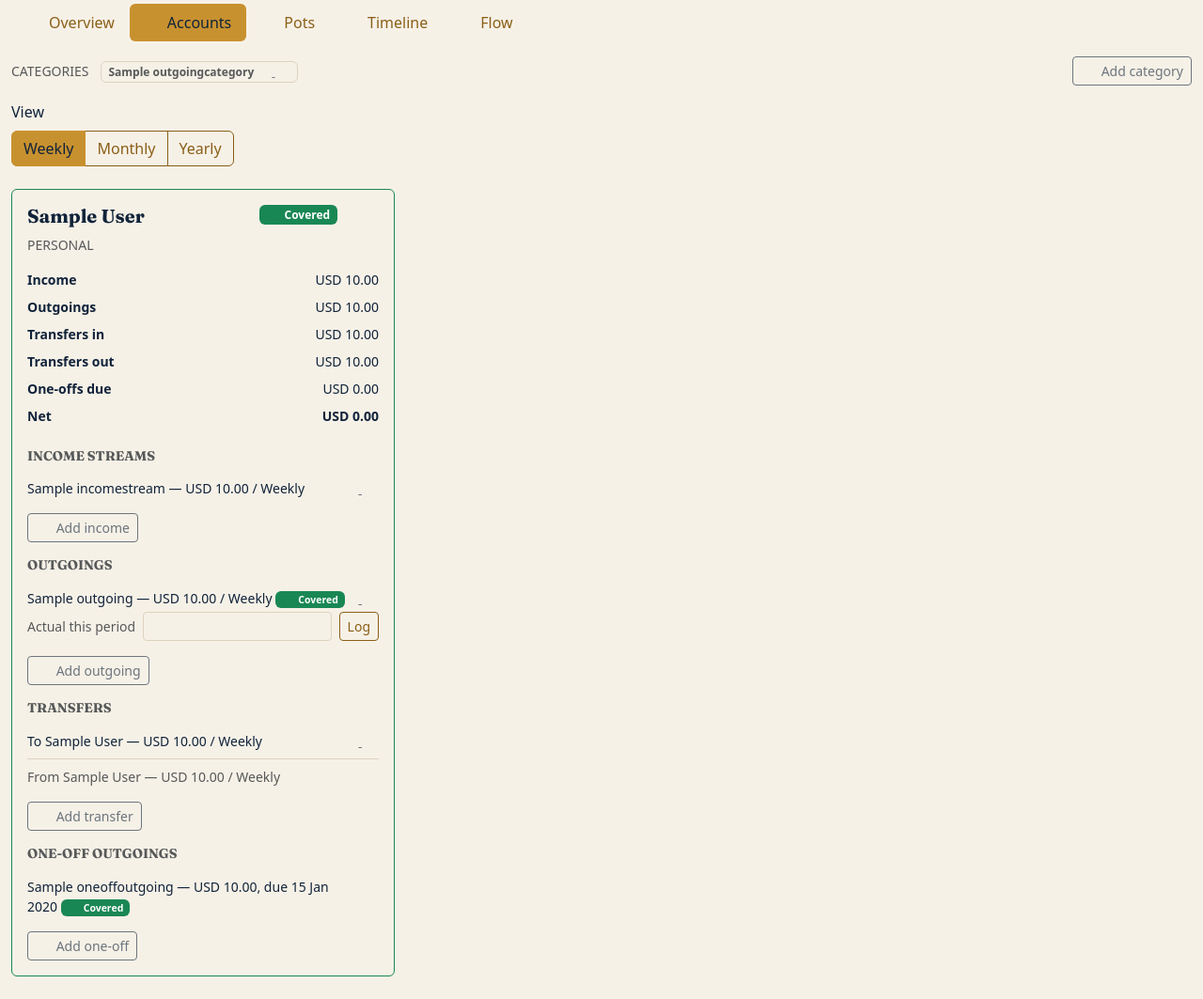
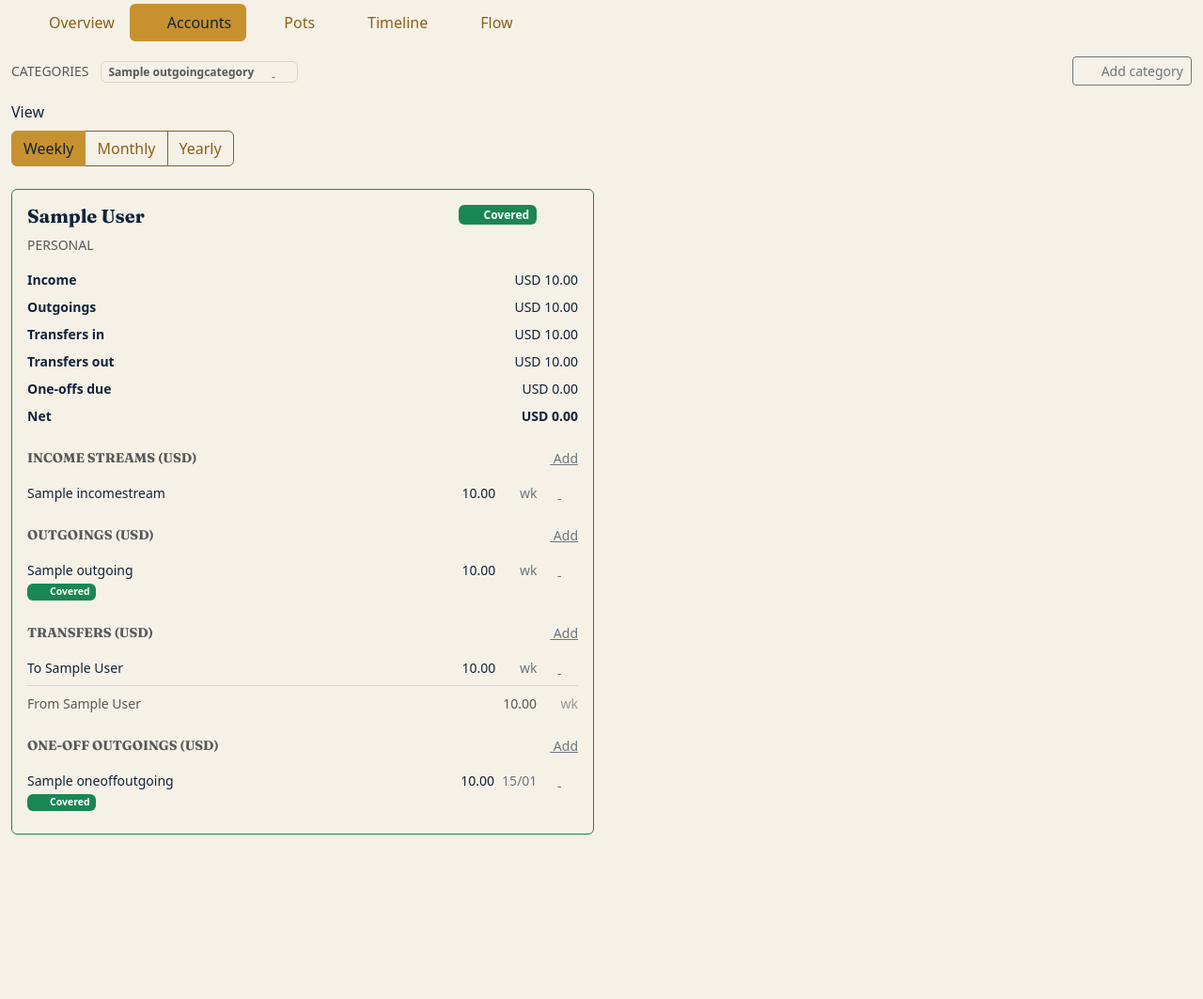
Before and after one commit to Jypear/quaterdeck, a Django app: page /budget/accounts/ in a window 1280 px wide. Shown: the part 136-1199 px from the top of the page at 94% size. After the commit the page ends 1024 px from the top, so only its background shows below. Run offline with Django 5.2, Linux system fonts and the light colour scheme; a user stored in the database is signed in; tables that the repository leaves empty hold one stand-in row (values such as "Sample post"); some libraries are stand-ins or nearby versions.

Commit message:
Remove per-outgoing variance logging; relayout Accounts page as masonry columns
  - Delete OutgoingVariance (model, migration, view/URL/form, API viewset/route, admin, variance_total in budget_summary) — the log-actual-spend feature added little value for
  recurring bills and only cluttered the Accounts page; PotEntry remains as the intended per-period logging mechanism.
  - Add FrequencyMixin.short_frequency (wk/mth/yr) for compact list rows.
  - Relayout _accounts.html: CSS multi-column grid (.account-grid) replaces the Bootstrap row/h-100 grid so a long account no longer stretches its neighbours; entry rows get aligned
  name/amount/frequency/action columns with tabular-nums, badges moved to their own line, and "Add" links moved inline into section headers.
  - Update _summary.html, docs/guide/budget.md, docs/guides/architecture.md, and CLAUDE.md to drop variance references; reword "adjusted surplus" copy to "after one-offs".
  - Update/trim budget/tests.py accordingly; fix a stray comment in tasks/views.py that referenced the removed view.

```diff
--- a/api/urls.py
+++ b/api/urls.py
@@ -8,7 +8,6 @@ from api.views import (
     NoteViewSet,
     OneOffOutgoingViewSet,
     OutgoingCategoryViewSet,
-    OutgoingVarianceViewSet,
     OutgoingViewSet,
     PotEntryViewSet,
     PotViewSet,
@@ -25,7 +24,6 @@ router.register("income-streams", IncomeStreamViewSet, basename="income-stream")
 router.register("transfers", TransferViewSet, basename="transfer")
 router.register("outgoing-categories", OutgoingCategoryViewSet, basename="outgoing-category")
 router.register("outgoings", OutgoingViewSet, basename="outgoing")
-router.register("outgoing-variances", OutgoingVarianceViewSet, basename="outgoing-variance")
 router.register("one-off-outgoings", OneOffOutgoingViewSet, basename="one-off-outgoing")
 router.register("pots", PotViewSet, basename="pot")
 router.register("pot-entries", PotEntryViewSet, basename="pot-entry")
--- a/budget/urls.py
+++ b/budget/urls.py
@@ -39,7 +39,6 @@ urlpatterns = [
     path("pot/<int:pk>/edit/", views.PotUpdateView.as_view(), name="pot_edit"),
     path("pot/<int:pk>/delete/", views.PotDeleteView.as_view(), name="pot_delete"),
     # Per-period logging
-    path("outgoing/<int:outgoing_id>/log-variance/", views.log_variance, name="log_variance"),
     path("pot/<int:pot_id>/log-entry/", views.log_pot_entry, name="log_pot_entry"),
     path("pot/<int:pot_id>/accept-contribution/", views.accept_pot_contribution, name="accept_pot_contribution"),
 ]
--- a/budget/views.py
+++ b/budget/views.py
@@ -20,7 +20,6 @@ from budget.forms import (
     OneOffOutgoingForm,
     OutgoingCategoryForm,
     OutgoingForm,
-    OutgoingVarianceForm,
     PotEntryForm,
     PotForm,
     TransferForm,
@@ -31,7 +30,6 @@ from budget.models import (
     OneOffOutgoing,
     Outgoing,
     OutgoingCategory,
-    OutgoingVariance,
     Pot,
     PotEntry,
     Transfer,
@@ -117,16 +115,13 @@ class BudgetOverviewView(TemplateView):
 
 
 def _accounts_context(mode: str, settings: Settings) -> dict[str, Any]:
-    """Context for the accounts page/partial, shared with `log_variance`'s HTMX re-render.
+    """Context for the accounts page/partial.
 
-    Each outgoing gets a `.variance` attribute (the current period's
-    OutgoingVariance, or None) set directly on the prefetched instance —
-    simpler than a template dict-lookup filter. Each pot-linked one-off or
-    outgoing gets `.pot_saved` / `.pot_covered` (total saved in the linked pot
-    vs. its amount, `None` when unlinked) so the accounts page can show a
-    covered/uncovered badge. Each yearly outgoing gets `.due_this_period` so
-    the page can flag a bill that's actually due now, regardless of its
-    `yearly_billing` mode.
+    Each pot-linked one-off or outgoing gets `.pot_saved` / `.pot_covered`
+    (total saved in the linked pot vs. its amount, `None` when unlinked) so
+    the accounts page can show a covered/uncovered badge. Each yearly
+    outgoing gets `.due_this_period` so the page can flag a bill that's
+    actually due now, regardless of its `yearly_billing` mode.
     """
     period = active_period(mode, settings.budget_start_day)
     accounts = Account.objects.filter(is_active=True).prefetch_related(
@@ -136,17 +131,12 @@ def _accounts_context(mode: str, settings: Settings) -> dict[str, Any]:
         "transfers_out",
         "one_off_outgoings",
     )
-    variances = {
-        v.outgoing_id: v
-        for v in OutgoingVariance.objects.filter(period_start__gte=period.start, period_start__lt=period.end)
-    }
     pot_saved = dict(PotEntry.objects.values_list("pot").annotate(total=Sum("actual_amount")))
     pot_for_outgoing = dict(Pot.objects.filter(linked_outgoing__isnull=False).values_list("linked_outgoing_id", "id"))
     accounts = list(accounts)
     transfer_amounts = resolve_transfer_amounts(accounts, mode, period)
     for account in accounts:
         for outgoing in account.outgoings.all():
-            outgoing.variance = variances.get(outgoing.id)
             pot_id = pot_for_outgoing.get(outgoing.id)
             outgoing.pot_covered = pot_saved.get(pot_id, ZERO) >= outgoing.amount if pot_id else None
             outgoing.pot_saved = pot_saved.get(pot_id, ZERO) if pot_id else None
@@ -618,30 +608,11 @@ class PotDeleteView(_BudgetDeleteView):
     success_url = reverse_lazy("budget:pots")
 
 
-# --- Feedback-loop logging: actual spend / actual saved ---------------------
+# --- Feedback-loop logging: actual saved -------------------------------------
 #
-# Both key on (thing, period_start=active period) via update_or_create, so
+# Keys on (pot, period_start=active period) via update_or_create, so
 # re-submitting for the same period overwrites — that's also the correction
 # path, no separate edit UI needed.
-
-
-@require_POST
-def log_variance(request: HttpRequest, outgoing_id: int) -> HttpResponse:
-    outgoing = get_object_or_404(Outgoing, pk=outgoing_id)
-    settings = Settings.get()
-    period = active_period(settings.budget_mode, settings.budget_start_day)
-
-    form = OutgoingVarianceForm(request.POST)
-    if form.is_valid():
-        OutgoingVariance.objects.update_or_create(
-            outgoing=outgoing,
-            period_start=period.start,
-            defaults={"actual_amount": form.cleaned_data["actual_amount"]},
-        )
-        messages.success(request, f"Logged actual spend for {outgoing.name}.")
-
-    mode = _requested_mode(request, settings)
-    return render(request, "budget/_accounts.html", _accounts_context(mode, settings))
 
 
 @require_POST
--- a/static/css/quaterdeck.css
+++ b/static/css/quaterdeck.css
@@ -549,3 +549,70 @@ a.card:hover,
     animation: none !important;
   }
 }
+
+/* Budget accounts — a CSS multi-column layout instead of a Bootstrap row, so
+   each account card sizes to its own content rather than being stretched to
+   match the tallest card in its row (the joint account, with a long outgoings
+   list, was inflating every neighbour). ponytail: columns fill top-to-bottom
+   per column rather than left-to-right, so reading order isn't strictly
+   left-to-right — fine here since each card is an independent account, not a
+   ranked list. */
+.account-grid {
+  columns: 1;
+  column-gap: 1rem;
+}
+
+@media (min-width: 768px) {
+  .account-grid {
+    columns: 2;
+  }
+}
+
+@media (min-width: 1400px) {
+  .account-grid {
+    columns: 3;
+  }
+}
+
+.account-grid > .card {
+  break-inside: avoid;
+  width: 100%;
+  margin-bottom: 1rem;
+}
+
+/* Dense entry rows (income streams, outgoings, transfers, one-offs) — a
+   fixed-ish column layout so amounts line up vertically instead of running
+   together in one sentence per row. Badges/extra detail drop to their own
+   line below (.entry-meta) so a long name can't shove the amount column. */
+.entry-name {
+  flex: 1 1 auto;
+  min-width: 0;
+  overflow-wrap: anywhere;
+}
+
+.entry-amount {
+  text-align: right;
+  white-space: nowrap;
+}
+
+.entry-freq {
+  min-width: 2.25rem;
+  text-align: right;
+  opacity: 0.6;
+  white-space: nowrap;
+}
+
+.entry-actions {
+  white-space: nowrap;
+}
+
+.entry-meta {
+  display: flex;
+  flex-wrap: wrap;
+  gap: 0.25rem;
+  margin-top: 0.25rem;
+}
+
+.tabular-nums {
+  font-variant-numeric: tabular-nums;
+}
--- a/tasks/views.py
+++ b/tasks/views.py
@@ -129,7 +129,7 @@ class TaskDeleteView(DeleteView):
 def toggle_done(request: HttpRequest, pk: int) -> HttpResponse:
     """Flip a task done<->todo and re-render the table partial.
 
-    Mirrors budget.views.log_variance's re-render-in-place pattern. The toggle
+    Mirrors budget.views.log_pot_entry's re-render-in-place pattern. The toggle
     form `hx-include`s the filter form, so `request.POST` carries whatever
     filters/sort were active — the re-rendered table keeps them applied.
     """
--- a/templates/budget/_accounts.html
+++ b/templates/budget/_accounts.html
@@ -1,8 +1,7 @@
 {% if account_summaries %}
-<div class="row g-3">
+<div class="account-grid">
   {% for row in account_summaries %}
-  <div class="col-12 col-md-6 col-xl-4">
-    <div class="card h-100 {% if row.covered %}border-success{% else %}border-danger{% endif %}">
+  <div class="card {% if row.covered %}border-success{% else %}border-danger{% endif %}">
     <div class="card-body">
       <div class="d-flex justify-content-between align-items-start mb-2">
         <h5 class="card-title mb-0">{{ row.account.name }}</h5>
@@ -17,7 +16,7 @@
         </div>
       </div>
       <p class="text-muted text-uppercase small mb-3">{{ row.account.get_account_type_display }}</p>
-        <dl class="row mb-3 small">
+      <dl class="row mb-3 small tabular-nums">
         <dt class="col-7">Income</dt><dd class="col-5 text-end">{{ currency }} {{ row.income|floatformat:2 }}</dd>
         <dt class="col-7">Outgoings</dt><dd class="col-5 text-end">{{ currency }} {{ row.outgoings|floatformat:2 }}</dd>
         <dt class="col-7">Transfers in</dt><dd class="col-5 text-end">{{ currency }} {{ row.transfers_in|floatformat:2 }}</dd>
@@ -26,32 +25,51 @@
         <dt class="col-7 fw-bold">Net</dt><dd class="col-5 text-end fw-bold">{{ currency }} {{ row.net|floatformat:2 }}</dd>
       </dl>
 
-        <h6 class="small text-uppercase text-muted mb-2">Income streams</h6>
+      <div class="d-flex justify-content-between align-items-center mb-2">
+        <h6 class="small text-uppercase text-muted mb-0">Income streams ({{ currency }})</h6>
+        <a href="{% url 'budget:income_add' %}?account={{ row.account.id }}" class="small link-secondary">{% include "_icon.html" with name="plus-lg" class="me-1" %}Add</a>
+      </div>
       {% if row.account.income_streams.all %}
-        <ul class="list-group list-group-flush small mb-2">
+      <ul class="list-group list-group-flush small mb-3">
         {% for income in row.account.income_streams.all %}
-          <li class="list-group-item d-flex justify-content-between align-items-center px-0">
-            <span>{{ income.name }} — {{ currency }} {{ income.amount|floatformat:2 }} / {{ income.get_frequency_display }}</span>
-            <span>
+        <li class="list-group-item px-0">
+          <div class="d-flex align-items-baseline gap-2">
+            <span class="entry-name">{{ income.name }}</span>
+            <span class="entry-amount tabular-nums">{{ income.amount|floatformat:2 }}</span>
+            <span class="entry-freq">{{ income.short_frequency }}</span>
+            <span class="entry-actions">
               <a href="{% url 'budget:income_edit' income.id %}" class="link-secondary" title="Edit">{% include "_icon.html" with name="pencil-square" label="Edit income" %}</a>
               <a href="{% url 'budget:income_delete' income.id %}" class="link-danger ms-1" title="Delete">{% include "_icon.html" with name="trash3" label="Delete income" %}</a>
             </span>
+          </div>
         </li>
         {% endfor %}
       </ul>
+      {% else %}
+      <p class="text-muted small mb-3">None yet.</p>
       {% endif %}
-        <a href="{% url 'budget:income_add' %}?account={{ row.account.id }}" class="btn btn-sm btn-outline-secondary mb-3">{% include "_icon.html" with name="plus-lg" class="me-1" %}Add income</a>
 
-        <h6 class="small text-uppercase text-muted mb-2">Outgoings</h6>
+      <div class="d-flex justify-content-between align-items-center mb-2">
+        <h6 class="small text-uppercase text-muted mb-0">Outgoings ({{ currency }})</h6>
+        <a href="{% url 'budget:outgoing_add' %}?account={{ row.account.id }}" class="small link-secondary">{% include "_icon.html" with name="plus-lg" class="me-1" %}Add</a>
+      </div>
       {% if row.account.outgoings.all %}
-        <ul class="list-group list-group-flush small mb-2">
+      <ul class="list-group list-group-flush small mb-3">
         {% for outgoing in row.account.outgoings.all %}
         <li class="list-group-item px-0 {% if outgoing.due_this_period %}list-group-item-warning{% endif %}">
-            <div class="d-flex justify-content-between align-items-center">
-              <span>
-                {{ outgoing.name }} — {{ currency }} {{ outgoing.amount|floatformat:2 }} / {{ outgoing.get_frequency_display }}
+          <div class="d-flex align-items-baseline gap-2">
+            <span class="entry-name">{{ outgoing.name }}</span>
+            <span class="entry-amount tabular-nums">{{ outgoing.amount|floatformat:2 }}</span>
+            <span class="entry-freq">{{ outgoing.short_frequency }}</span>
+            <span class="entry-actions">
+              <a href="{% url 'budget:outgoing_edit' outgoing.id %}" class="link-secondary" title="Edit">{% include "_icon.html" with name="pencil-square" label="Edit outgoing" %}</a>
+              <a href="{% url 'budget:outgoing_delete' outgoing.id %}" class="link-danger ms-1" title="Delete">{% include "_icon.html" with name="trash3" label="Delete outgoing" %}</a>
+            </span>
+          </div>
+          {% if outgoing.frequency == "yearly" and outgoing.recurring_month or outgoing.pot_covered is not None %}
+          <div class="entry-meta">
             {% if outgoing.frequency == "yearly" and outgoing.recurring_month %}
-                  (due {{ outgoing.recurring_day }}/{{ outgoing.recurring_month|stringformat:"02d" }})
+            <span class="text-muted">due {{ outgoing.recurring_day }}/{{ outgoing.recurring_month|stringformat:"02d" }}</span>
             {% if outgoing.due_this_period %}
             <span class="badge bg-danger">{% include "_icon.html" with name="exclamation-triangle-fill" class="me-1" %}Due this period</span>
             {% endif %}
@@ -66,90 +84,90 @@
               <span class="badge bg-warning text-dark">{% include "_icon.html" with name="exclamation-triangle-fill" class="me-1" %}Uncovered ({{ currency }} {{ outgoing.pot_saved|floatformat:2 }} / {{ outgoing.amount|floatformat:2 }})</span>
               {% endif %}
             {% endif %}
-              </span>
-              <span>
-                <a href="{% url 'budget:outgoing_edit' outgoing.id %}" class="link-secondary" title="Edit">{% include "_icon.html" with name="pencil-square" label="Edit outgoing" %}</a>
-                <a href="{% url 'budget:outgoing_delete' outgoing.id %}" class="link-danger ms-1" title="Delete">{% include "_icon.html" with name="trash3" label="Delete outgoing" %}</a>
-              </span>
           </div>
-            <form class="d-flex align-items-center gap-2 mt-1"
-                  hx-post="{% url 'budget:log_variance' outgoing.id %}?mode={{ mode }}"
-                  hx-target="#account-summaries" hx-swap="innerHTML">
-              {% csrf_token %}
-              <label class="text-muted text-nowrap">Actual this period</label>
-              <input type="number" step="0.01" name="actual_amount" class="form-control form-control-sm"
-                     value="{{ outgoing.variance.actual_amount|default_if_none:'' }}" required>
-              <button type="submit" class="btn btn-sm btn-outline-primary text-nowrap">Log</button>
-              {% if outgoing.variance %}
-              <span class="badge {% if outgoing.variance.delta > 0 %}bg-danger{% else %}bg-success{% endif %}">
-                {% if outgoing.variance.delta > 0 %}{% include "_icon.html" with name="arrow-up-short" class="me-1" %}+{% else %}{% include "_icon.html" with name="arrow-down-short" class="me-1" %}{% endif %}{{ currency }} {{ outgoing.variance.delta|floatformat:2 }}
-              </span>
           {% endif %}
-            </form>
         </li>
         {% endfor %}
       </ul>
+      {% else %}
+      <p class="text-muted small mb-3">None yet.</p>
       {% endif %}
-        <a href="{% url 'budget:outgoing_add' %}?account={{ row.account.id }}" class="btn btn-sm btn-outline-secondary mb-3">{% include "_icon.html" with name="plus-lg" class="me-1" %}Add outgoing</a>
 
-        <h6 class="small text-uppercase text-muted mb-2">Transfers</h6>
+      <div class="d-flex justify-content-between align-items-center mb-2">
+        <h6 class="small text-uppercase text-muted mb-0">Transfers ({{ currency }})</h6>
+        <a href="{% url 'budget:transfer_add' %}" class="small link-secondary">{% include "_icon.html" with name="plus-lg" class="me-1" %}Add</a>
+      </div>
       {% if row.account.transfers_out.all or row.account.transfers_in.all %}
-        <ul class="list-group list-group-flush small mb-2">
+      <ul class="list-group list-group-flush small mb-3">
         {% for transfer in row.account.transfers_out.all %}
-          <li class="list-group-item d-flex justify-content-between align-items-center px-0">
-            <span>
-              To {{ transfer.to_account }} — {{ currency }} {{ transfer.effective_amount|floatformat:2 }}
-              {% if transfer.calc_method == "fixed" %}
-              / {{ transfer.get_frequency_display }}
-              {% else %}
-              <span class="badge bg-info text-dark">{% include "_icon.html" with name="arrow-left-right" class="me-1" %}{{ transfer.get_calc_method_display }}</span>
-              {% endif %}
-            </span>
-            <span>
+        <li class="list-group-item px-0">
+          <div class="d-flex align-items-baseline gap-2">
+            <span class="entry-name">To {{ transfer.to_account }}</span>
+            <span class="entry-amount tabular-nums">{{ transfer.effective_amount|floatformat:2 }}</span>
+            <span class="entry-freq">{% if transfer.calc_method == "fixed" %}{{ transfer.short_frequency }}{% endif %}</span>
+            <span class="entry-actions">
               <a href="{% url 'budget:transfer_edit' transfer.id %}" class="link-secondary" title="Edit">{% include "_icon.html" with name="pencil-square" label="Edit transfer" %}</a>
               <a href="{% url 'budget:transfer_delete' transfer.id %}" class="link-danger ms-1" title="Delete">{% include "_icon.html" with name="trash3" label="Delete transfer" %}</a>
             </span>
+          </div>
+          {% if transfer.calc_method != "fixed" %}
+          <div class="entry-meta">
+            <span class="badge bg-info text-dark">{% include "_icon.html" with name="arrow-left-right" class="me-1" %}{{ transfer.get_calc_method_display }}</span>
+          </div>
+          {% endif %}
         </li>
         {% endfor %}
         {% for transfer in row.account.transfers_in.all %}
         <li class="list-group-item px-0 text-muted">
-            From {{ transfer.from_account }} — {{ currency }} {{ transfer.effective_amount|floatformat:2 }}
-            {% if transfer.calc_method == "fixed" %}
-            / {{ transfer.get_frequency_display }}
-            {% else %}
+          <div class="d-flex align-items-baseline gap-2">
+            <span class="entry-name">From {{ transfer.from_account }}</span>
+            <span class="entry-amount tabular-nums">{{ transfer.effective_amount|floatformat:2 }}</span>
+            <span class="entry-freq">{% if transfer.calc_method == "fixed" %}{{ transfer.short_frequency }}{% endif %}</span>
+          </div>
+          {% if transfer.calc_method != "fixed" %}
+          <div class="entry-meta">
             <span class="badge bg-info text-dark">{% include "_icon.html" with name="arrow-left-right" class="me-1" %}{{ transfer.get_calc_method_display }}</span>
+          </div>
           {% endif %}
         </li>
         {% endfor %}
       </ul>
+      {% else %}
+      <p class="text-muted small mb-3">None yet.</p>
       {% endif %}
-        <a href="{% url 'budget:transfer_add' %}" class="btn btn-sm btn-outline-secondary mb-3">{% include "_icon.html" with name="plus-lg" class="me-1" %}Add transfer</a>
 
-        <h6 class="small text-uppercase text-muted mb-2">One-off outgoings</h6>
+      <div class="d-flex justify-content-between align-items-center mb-2">
+        <h6 class="small text-uppercase text-muted mb-0">One-off outgoings ({{ currency }})</h6>
+        <a href="{% url 'budget:oneoff_add' %}?account={{ row.account.id }}" class="small link-secondary">{% include "_icon.html" with name="plus-lg" class="me-1" %}Add</a>
+      </div>
       {% if row.account.one_off_outgoings.all %}
-        <ul class="list-group list-group-flush small mb-2">
+      <ul class="list-group list-group-flush small">
         {% for oneoff in row.account.one_off_outgoings.all %}
-          <li class="list-group-item d-flex justify-content-between align-items-center px-0">
-            <span>
-              {{ oneoff.name }} — {{ currency }} {{ oneoff.amount|floatformat:2 }}, due {{ oneoff.due_date }}
+        <li class="list-group-item px-0">
+          <div class="d-flex align-items-baseline gap-2">
+            <span class="entry-name">{{ oneoff.name }}</span>
+            <span class="entry-amount tabular-nums">{{ oneoff.amount|floatformat:2 }}</span>
+            <span class="entry-freq">{{ oneoff.due_date|date:"d/m" }}</span>
+            <span class="entry-actions">
+              <a href="{% url 'budget:oneoff_edit' oneoff.id %}" class="link-secondary" title="Edit">{% include "_icon.html" with name="pencil-square" label="Edit one-off" %}</a>
+              <a href="{% url 'budget:oneoff_delete' oneoff.id %}" class="link-danger ms-1" title="Delete">{% include "_icon.html" with name="trash3" label="Delete one-off" %}</a>
+            </span>
+          </div>
           {% if oneoff.linked_pot_id %}
+          <div class="entry-meta">
             {% if oneoff.pot_covered %}
             <span class="badge bg-success">{% include "_icon.html" with name="check-circle-fill" class="me-1" %}Covered</span>
             {% else %}
             <span class="badge bg-warning text-dark">{% include "_icon.html" with name="exclamation-triangle-fill" class="me-1" %}Uncovered ({{ currency }} {{ oneoff.pot_saved|floatformat:2 }} / {{ oneoff.amount|floatformat:2 }})</span>
             {% endif %}
+          </div>
           {% endif %}
-            </span>
-            <span>
-              <a href="{% url 'budget:oneoff_edit' oneoff.id %}" class="link-secondary" title="Edit">{% include "_icon.html" with name="pencil-square" label="Edit one-off" %}</a>
-              <a href="{% url 'budget:oneoff_delete' oneoff.id %}" class="link-danger ms-1" title="Delete">{% include "_icon.html" with name="trash3" label="Delete one-off" %}</a>
-            </span>
         </li>
         {% endfor %}
       </ul>
+      {% else %}
+      <p class="text-muted small mb-0">None yet.</p>
       {% endif %}
-        <a href="{% url 'budget:oneoff_add' %}?account={{ row.account.id }}" class="btn btn-sm btn-outline-secondary">{% include "_icon.html" with name="plus-lg" class="me-1" %}Add one-off</a>
-      </div>
     </div>
   </div>
   {% endfor %}
--- a/templates/budget/_summary.html
+++ b/templates/budget/_summary.html
@@ -13,7 +13,7 @@
 {% elif summary.adjusted_surplus < 0 %}
 <div class="alert alert-warning" role="alert">
   You're <strong>{{ currency }} {{ summary.adjusted_surplus|floatformat:2 }}</strong> over budget this period after
-  variances and one-offs.
+  one-offs.
 </div>
 {% endif %}
 
@@ -47,7 +47,7 @@
       <div class="card-body">
         <h6 class="card-subtitle mb-2 text-muted">Adjusted surplus</h6>
         <p class="card-text fs-4 mb-0">{{ currency }} {{ summary.adjusted_surplus|floatformat:2 }}</p>
-        <small class="text-muted">after variances &amp; one-offs</small>
+        <small class="text-muted">after one-offs</small>
       </div>
     </div>
   </div>
```
Also changed, not shown: CLAUDE.md (+0 -1 lines), api/views.py (+0 -7 lines), budget/admin.py (+0 -7 lines), budget/forms.py (+0 -10 lines), budget/models.py (+5 -23 lines), budget/serializers.py (+0 -9 lines), budget/services.py (+7 -21 lines), budget/tests.py (+2 -48 lines), docs/guide/budget.md (+4 -11 lines), docs/guides/architecture.md (+0 -2 lines), budget/migrations/0005_delete_outgoingvariance.py (added). Lines whose indentation alone changed are shown as unchanged.
